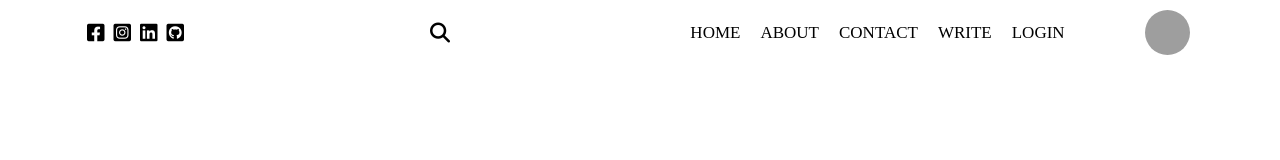
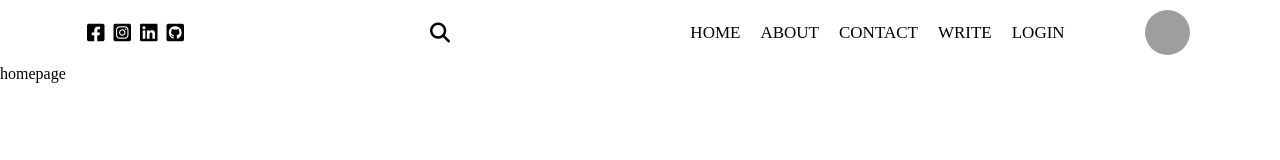
Before and after one commit to Yadee9910/BlogWriter, a React (Create React App) app in the folder client/: page / in a window 1280 px wide. Shown: the top 160 px of the page. Built offline with nearby package versions, Linux system fonts and the light colour scheme; grey boxes are pictures that could not be loaded.

Commit message:
Header was added to the home page

```diff
--- a/client/src/App.js
+++ b/client/src/App.js
@@ -1,10 +1,9 @@
-import Header from "./Header";
-
+import Home from "./Pages/Home";
 
 function App() {
   return (
   <div>
-    <Header />
+    <Home />
   </div>
 
   );
--- a/client/src/Pages/Home.jsx
+++ b/client/src/Pages/Home.jsx
@@ -0,0 +1,11 @@
+import "../Styles/home.css";
+import Header from "../Header";
+
+export default function Home(){
+    return(
+        <div className="Homepage">
+            <Header/>
+            homepage
+        </div>
+    )
+}
```
